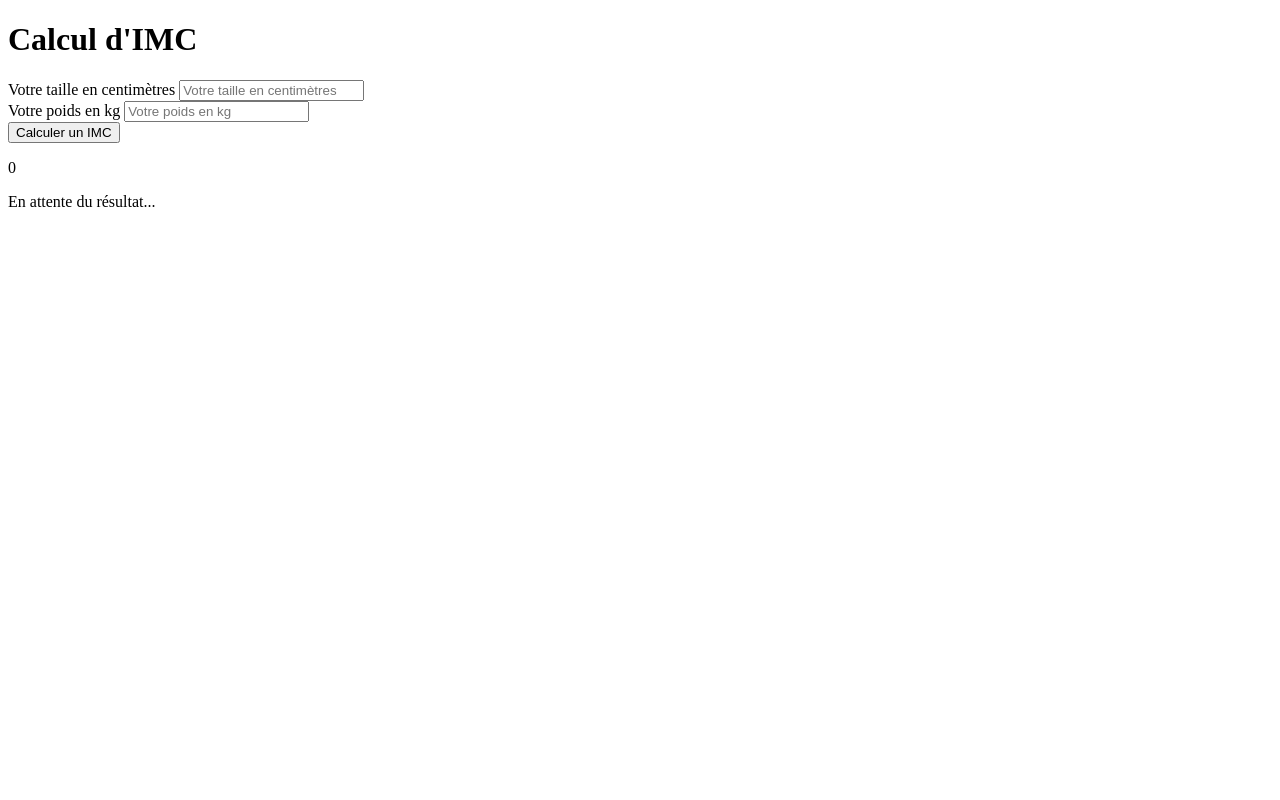
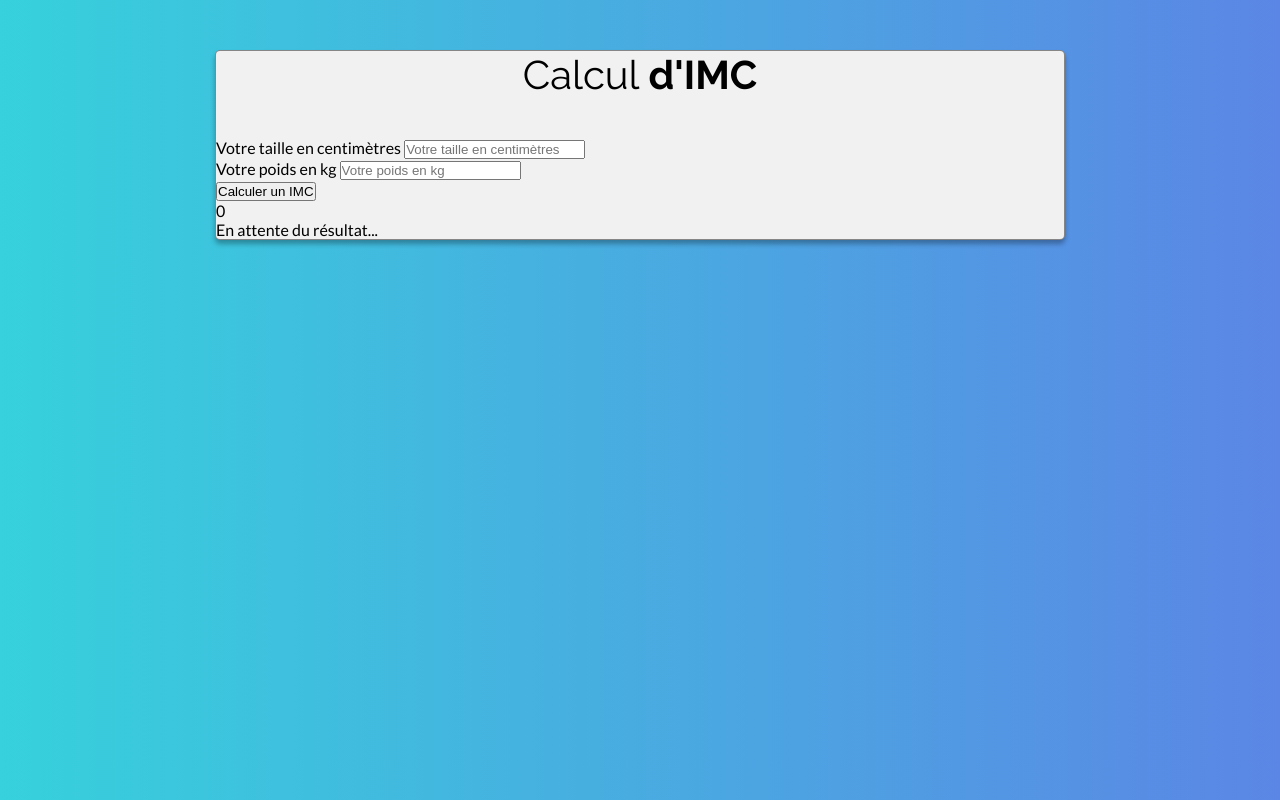
Before and after one commit to Sirine-Dakhli/JAVA-SCRIPT-PROJECT-, a plain HTML site: page calcule IMC/index.html in a window 1280 px wide. Drawn offline with Linux system fonts and the light colour scheme.

Commit message:
mini project

```diff
--- a/calcule IMC/index.html
+++ b/calcule IMC/index.html
@@ -49,6 +49,6 @@
       </div>
     </div>
 
-
+    <script src="app.js"></script>
   </body>
 </html>
--- /dev/null
+++ b/calcule IMC/style.css
@@ -0,0 +1,37 @@
+*,
+::before,
+::after {
+  box-sizing: border-box;
+  margin: 0;
+  padding: 0;
+}
+
+body {
+  min-height: 100vh;
+  font-family: Lato, Helvetica, sans-serif;
+  background: linear-gradient(to right, #36d1dc, #5b86e5);
+  padding: clamp(20px, 5vw, 50px) 10px 10px;
+}
+.container{
+	max-width: 850px;
+	background:#f1f1f1 ;
+	border : 1px solid #36363692 ;
+	padding : 25 px;
+	margin : 0 auto;
+	border-radius : 5px;
+	box-shadow : 0 4px 5px rgba(0,0,0,0.3)
+}
+h1{
+	font-family : Raleway, sans-serif;
+	font-size: 40px;
+	text-align: center;
+	margin-bottom:40px;
+	font-weight:400;
+}
+h1 span {
+	font-weight:700;
+}
+.input-container{
+	display:flex;
+	justify-content:center;
+}
--- /dev/null
+++ b/glass website/style.css
@@ -0,0 +1,99 @@
+*{
+	padding:0;
+	margin:0;
+	font-family:sans-serif;
+}
+body{
+	background:linear-gradient(#111,#222);
+	height:100vh;
+	width:100%;
+	display:flex;
+	justify-content:center;
+	align-items:center;
+}
+body::after{
+	content:'';
+	width:100%;
+	height:100%;
+	background:red;
+	position:absolute;
+	z-index:-1;
+	clip-path:circle(40% at right 70%);
+}
+.container{
+	width :80%;
+	height:80%;
+	background: rgba(255,255,255,0.1);
+	border-radius: 20px;
+	overflow :hidden;;
+}
+nav{
+display:flex;
+justify-content: space-between;
+align-items: center;
+width:80%;
+margin:auto;
+padding : 20px 0;
+}
+nav .logo{
+	color : #fff;
+	text-decoration:none;
+	font-size:32px ;
+	text-transform: uppercase;
+	letter-spacing: 3px;
+	font-weight :700;
+
+
+}
+
+nav ul li {
+	display : inline-block;
+	margin: 0 6px;
+}
+nav ul li a{
+	color: #fff;
+	text-decoration:none;
+	font-size:18px;
+	font-weight: 500;
+
+}
+nav ul li a:hover{
+	color:#e80202;
+}
+.content{
+	display : flex;
+	justify-content:space-around;
+	align-items: center;
+	height:100%;
+	width: 80%;
+	margin: auto;
+}
+.content .text{
+	color: #fff;
+	width: 40%;
+}
+.content .text h2 {
+	font-size : 40px;
+	text-transform : uppercase;
+	font-weight: 700;
+	letter-spacing: 2px;
+}
+.content .text p{
+	font-size: 18px;
+	line-height: 25px;
+	margin:10px 0;
+	letter-spacing: 1px;;
+}
+.content .image{
+	width:40%;
+
+}
+.content .image img{
+	width: 330px;
+
+}
+@media (min-width:950px) and (max-width:1150px){
+   body{
+	background: red;
+   }
+}
```
Also changed, not shown: glass website/index.html (added, +31 -0 lines), glass website/image.jpg (added), glass website/shoes.jpg (added), 1 other file.
